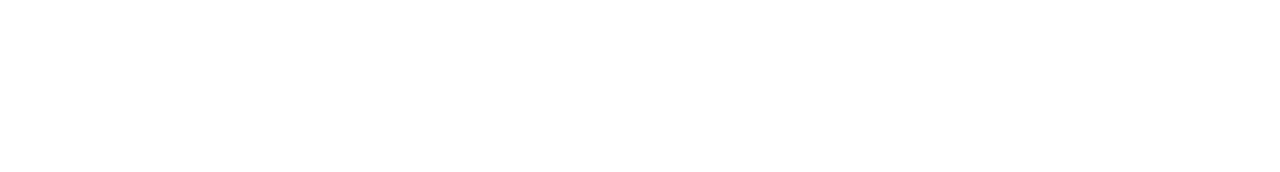
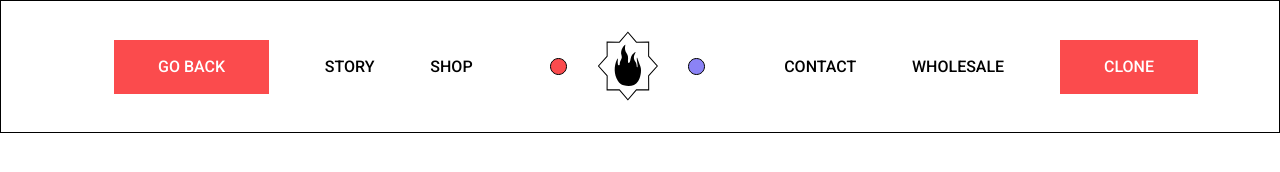
Before and after one commit to dansandersss/ujjoSite, a plain HTML site: page index.html in a window 1280 px wide. Drawn offline with nearby package versions, Linux system fonts and the light colour scheme.

Commit message:
added first elements to the page and first styles

```diff
--- a/css/style.css
+++ b/css/style.css
@@ -0,0 +1,64 @@
+@import url('https://fonts.googleapis.com/css2?family=Roboto:wght@300;500;700&display=swap');
+
+:root{
+	--color1: #fff;
+	--color2: #000;
+	--bg1: #fff;
+	--bg2: #FB4B4D;
+}
+
+.color1{
+	color: var(--color1);
+}
+
+.color2{
+	color: var(--color2);
+}
+
+a{
+	text-decoration: none;
+}
+
+body{
+	font-family: 'Roboto', sans-serif;
+}
+
+/* HEADER */
+
+header{
+	padding: 30px 30px;
+
+	border: 1px solid var(--color2);
+}
+
+ul{
+	list-style: none;
+	margin: 0;
+}
+
+ul li a{
+	color: var(--color2);
+}
+
+ul li a:hover{
+	color: var(--color2);
+}
+
+header button{
+	position: relative;
+	top: 0;
+	padding: 15px 44px;
+	text-transform: uppercase;
+	background-color: var(--bg2);
+	border: 0;
+	color: var(--color1);
+	transition: all .1s ease-in;
+}
+
+header button a:hover{
+	color: var(--color1);
+}
+
+header button:hover{
+	top: -2px;
+}
--- a/index.html
+++ b/index.html
@@ -10,7 +10,37 @@
 	<title>Ujjo</title>
 </head>
 <body>
-
+	<header>
+		<div class="container">
+			<div class="row text-uppercase text-center ">
+				<div class="col-12">
+					<ul class="d-flex justify-content-between align-items-center">
+						<li>
+							<button><a class="color1" href="">Go Back</a></button>
+						</li>
+						<li>
+							<a href="">story</a>
+						</li>
+						<li>
+							<a href="">shop</a>
+						</li>
+						<li>
+							<img src="images/logo.svg" alt="logo">
+						</li>
+						<li>
+							<a href="">contact</a>
+						</li>
+						<li>
+							<a href="">wholesale</a>
+						</li>
+						<li>
+							<button><a class="color1" href="">clone</a></button>
+						</li>
+					</ul>
+				</div>
+			</div>
+		</div>
+	</header>
 
 	<script src="https://cdn.jsdelivr.net/npm/bootstrap@5.0.2/dist/js/bootstrap.bundle.min.js" integrity="sha384-MrcW6ZMFYlzcLA8Nl+NtUVF0sA7MsXsP1UyJoMp4YLEuNSfAP+JcXn/tWtIaxVXM" crossorigin="anonymous"></script>
 </body>
```
Also changed, not shown: images/logo.svg (added).
